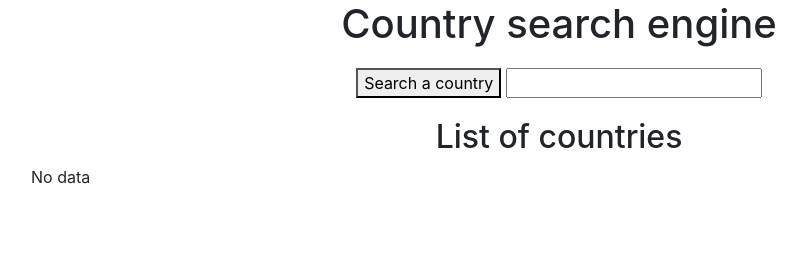
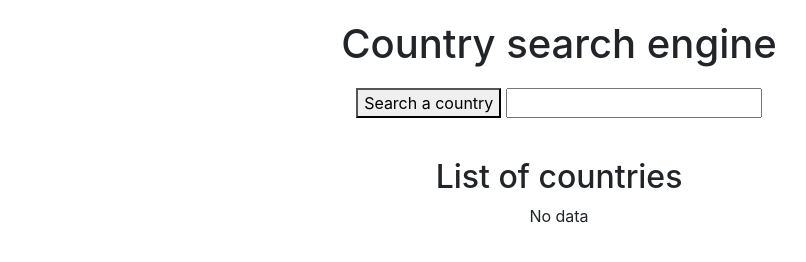
Before and after one commit to dkolo/Country_Stats_Searcher, a plain HTML site: page index.html in a window 1280 px wide. Shown: the whole page, without its empty margins (81-887 px from the left). Drawn offline with nearby package versions, Linux system fonts and the light colour scheme.

Commit message:
Change bootstrap styles and styles in css/styles.css file

```diff
--- a/css/style.css
+++ b/css/style.css
@@ -4,13 +4,13 @@
 }
 
 h1 {
-	margin-bottom: 20px;
+	margin: 20px 0;
 }
 
 h2 {
-	margin-top: 20px;
+	margin-top: 40px;
 }
 
 .table {
-	margin-top: 50px;
+	margin-top: 20px;
 }
--- a/index.html
+++ b/index.html
@@ -3,6 +3,7 @@
 
 <head>
     <meta charset="utf-8">
+    <meta name="viewport" content="width=device-width, initial-scale=1.0">
     <title>Country search engine</title>
     <link rel="stylesheet" href="https://maxcdn.bootstrapcdn.com/bootstrap/4.0.0/css/bootstrap.min.css" integrity="sha384-Gn5384xqQ1aoWXA+058RXPxPg6fy4IWvTNh0E263XmFcJlSAwiGgFAW/dAiS6JXm" crossorigin="anonymous">
     <link rel="stylesheet" href="css/style.css">
@@ -14,11 +15,9 @@
         <button id="search">Search a country</button>
         <input id="country-name" type="text" />
         <h2>List of countries</h2>
-        <table id="countries">
-            <tr>
-                <td>No data</td>
-            </tr>
-        </table>
+    </div>
+    <div class="container text-center" id="countries">
+        <p>No data</p>
     </div>
     <script src="https://code.jquery.com/jquery-3.0.0.min.js" integrity="sha256-JmvOoLtYsmqlsWxa7mDSLMwa6dZ9rrIdtrrVYRnDRH0=" crossorigin="anonymous"></script>
     <script type="text/javascript" src="js/script.js"></script>
```
